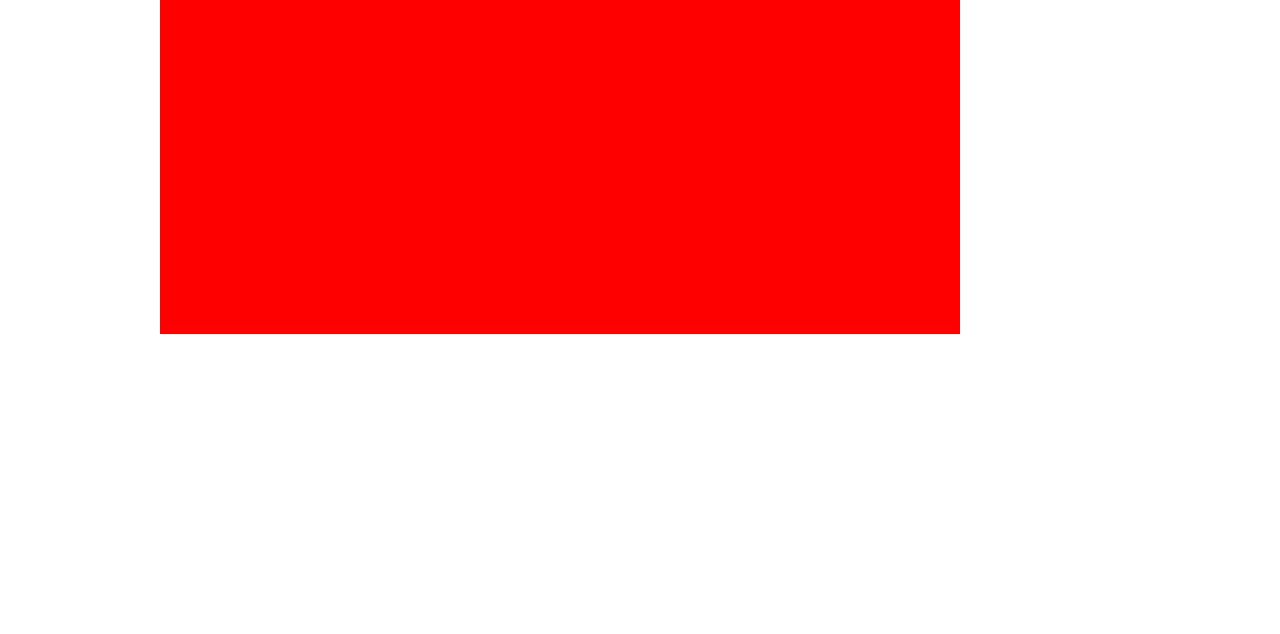
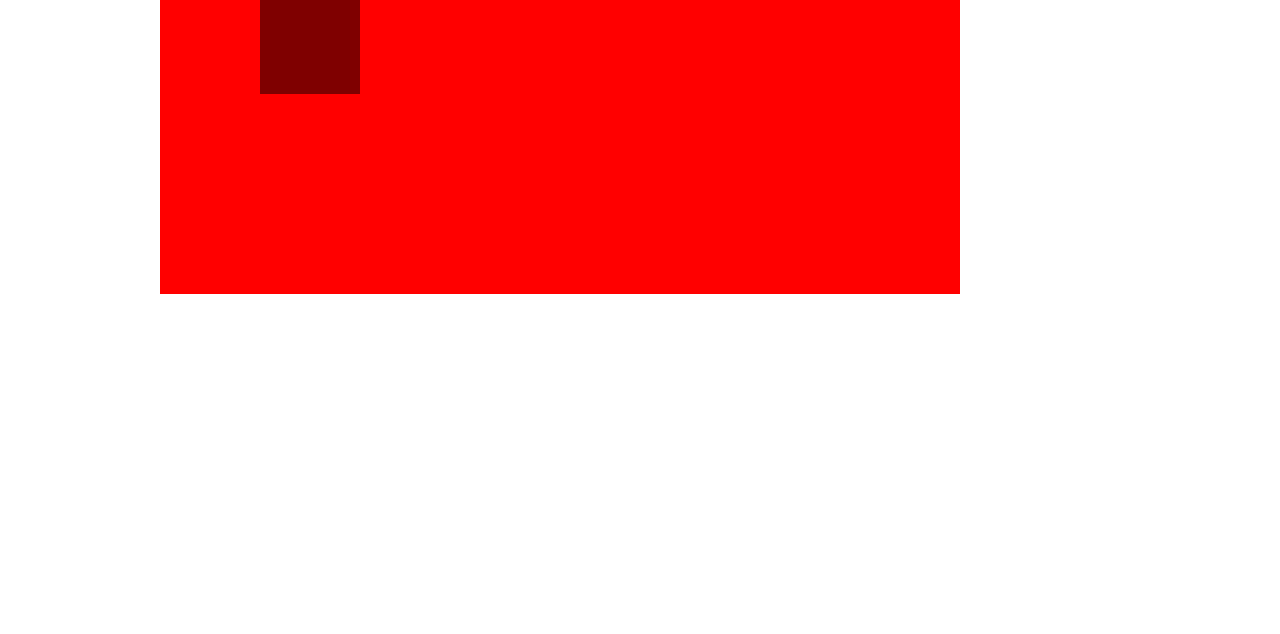
Before and after one commit to emman-bautista/frontact, a plain HTML site: page index.html in a window 1280 px wide. Shown: the part 166-800 px from the top of the page. Drawn offline with nearby package versions, Linux system fonts and the light colour scheme.

Commit message:
Fixed wrong position of onLoad call

```diff
--- a/components/home.html
+++ b/components/home.html
@@ -1,3 +1,6 @@
 <div id="home_wrapper">
     <h1>Home</h1>
+    <div class="transholder">
+        <div class="trans" style=""></div>
+    </div>
 </div>
--- a/css/main.css
+++ b/css/main.css
@@ -1,6 +1,6 @@
 #body{
     width: 960px;
-margin: 0 auto;
+    margin: 0 auto;
     position: relative;
 }
 #content {
@@ -9,8 +9,8 @@ margin: 0 auto;
 }
 
 #content div:first-child{
-    position: absolute;
-    margin-top:100px;
+    position: relative;
+
 }
 
 #home_wrapper {
@@ -31,3 +31,20 @@ margin: 0 auto;
     height: 400px;
     background-color: #00f;
 }
+
+.transholder {
+    width: 100%;
+    height: 100%;
+}
+
+.trans {
+    width:200px;
+    height:200px;
+    background-color: #000;
+}
+
+@media (min-width: 968px) {
+    #content div:first-child{
+        margin-top: 60px;
+    }
+}
--- a/js/app.js
+++ b/js/app.js
@@ -8,6 +8,7 @@ app = {
     transition: 'fade',//slideleft, slideright, slideup, slidedown, bounce
     ease: 'in',
     working: false,
+    complete: false,
     beforeTransition: function(page, callback){
         $(page).animate({opacity:0}, 300, callback);
     },
@@ -25,23 +26,28 @@ app = {
     applyTransition: function(response){
         var _app = this;
             this.applyBeforeTransition(function(){
-            $(_app.page.wrapper).empty();
-            $(response).css({opacity:0}).appendTo($(_app.page.wrapper));
-            if(_app.page.onLoad != null){
-                _app.page.onLoad.apply(this, arguments);
-            }
-            $(response).animate({opacity:0}, 100, _app.applyAfterTransition(function(){
-                _app.afterTransition(response);
-            }));
+                $(_app.page.wrapper).empty();
+                $(response).css({opacity:0}).appendTo($(_app.page.wrapper));
 
-        });
+                $(response).animate({opacity:0}, 100, _app.applyAfterTransition(function(){
+
+                    _app.complete = false;
+                    _app.afterTransition(response);
+                    if(_app.page.onLoad != null && !_app.complete){
+                        _app.page.onLoad.apply(this, arguments);
+                       _app.complete = true;
+                    }
+
+
+                }));
+             });
         //$(page).animate({opacity:1}, 300, callback);
     },
     initComponents : function(){
         for(var comp in this.components){
             var component = components[comp];
             this.getComponent(comp, function(response){
-                $(component.wrapper).append(response);
+                $(component.wrapper).prepend(response);
                 if(component.onLoad != null){
                     component.onLoad.apply(this, arguments);
                 }
@@ -58,11 +64,15 @@ app = {
     },
 
     getPage : function(name){
+
+        if(this.currentPage == name) return false;
+        this.currentPage = name;
         this.page = this.pages[name];
 
         var _app = this;
         $.get("/components/" + this.page.component, function(response){
             if(response){
+
                 _app.applyTransition(response);
             }
         }, "html").error(function(error){
@@ -82,7 +92,7 @@ app = {
                 break;
             }
         }
-        this.currentPage = defaultPage;
+
         this.getPage(defaultPage);
     },
 
--- a/js/main.js
+++ b/js/main.js
@@ -5,7 +5,9 @@ pages = {
         component: "home.html",
         wrapper: "#content",
         isDefault: true,
-        onLoad : null,
+        onLoad : function(){
+           $('.trans').transition({left:100, opacity:0.5, width:100, height:100}, 500, 'in-out');
+        },
         onError : null
     },
     "portfolio" : {
@@ -49,18 +51,15 @@ components = {
 };
 
 $(function(){
-
     app.beforeTransition = function(page, callback){
         $(page).transition({
             opacity:0, left:-100
-        }, 300, callback);
+        }, 500, callback);
     };
     app.afterTransition = function(page, callback){
         $(page).css({left:100}).transition({
             opacity:1, left:0
         }, 300, callback);
     };
-
-
     app.init(pages, components);
 });
```
